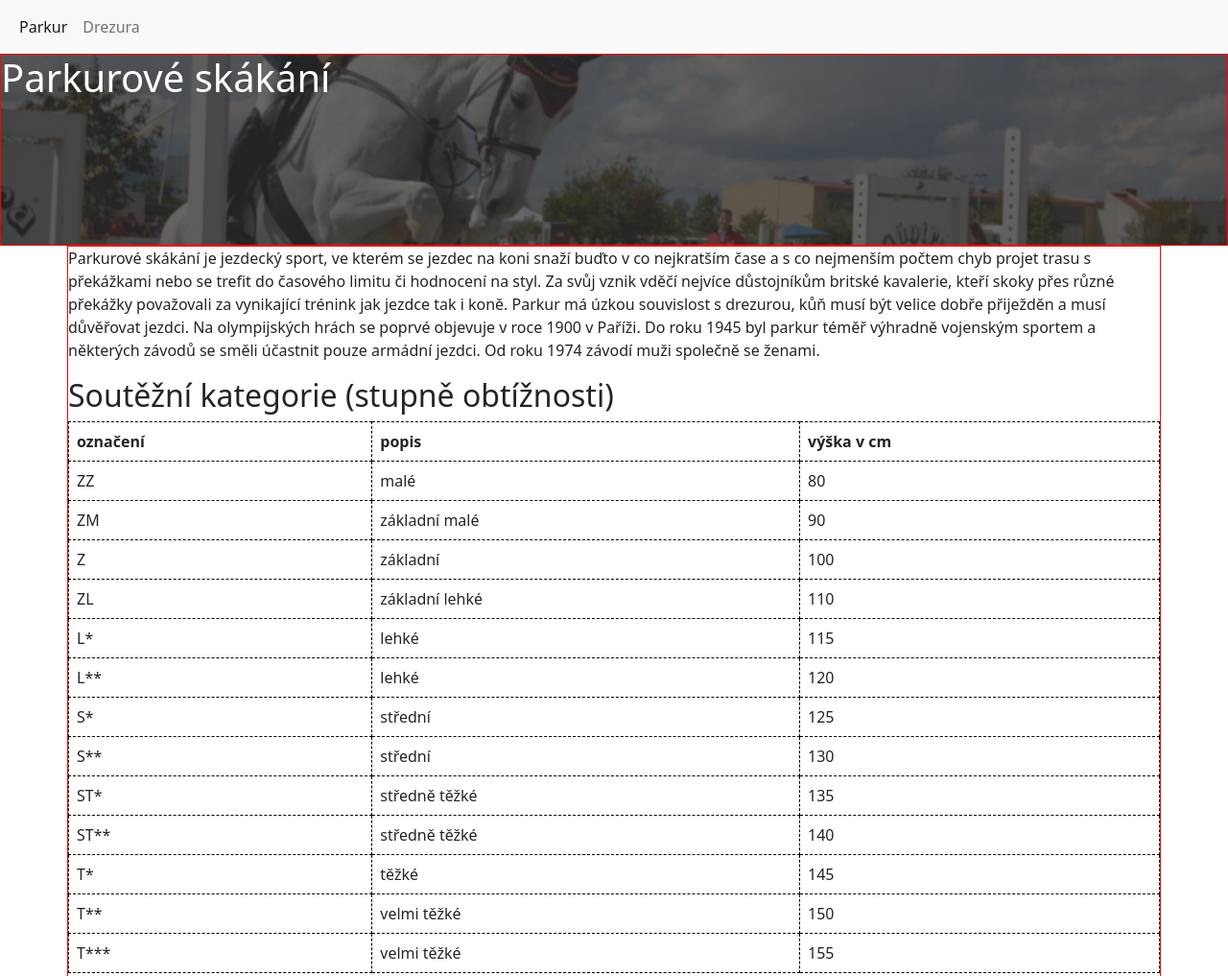
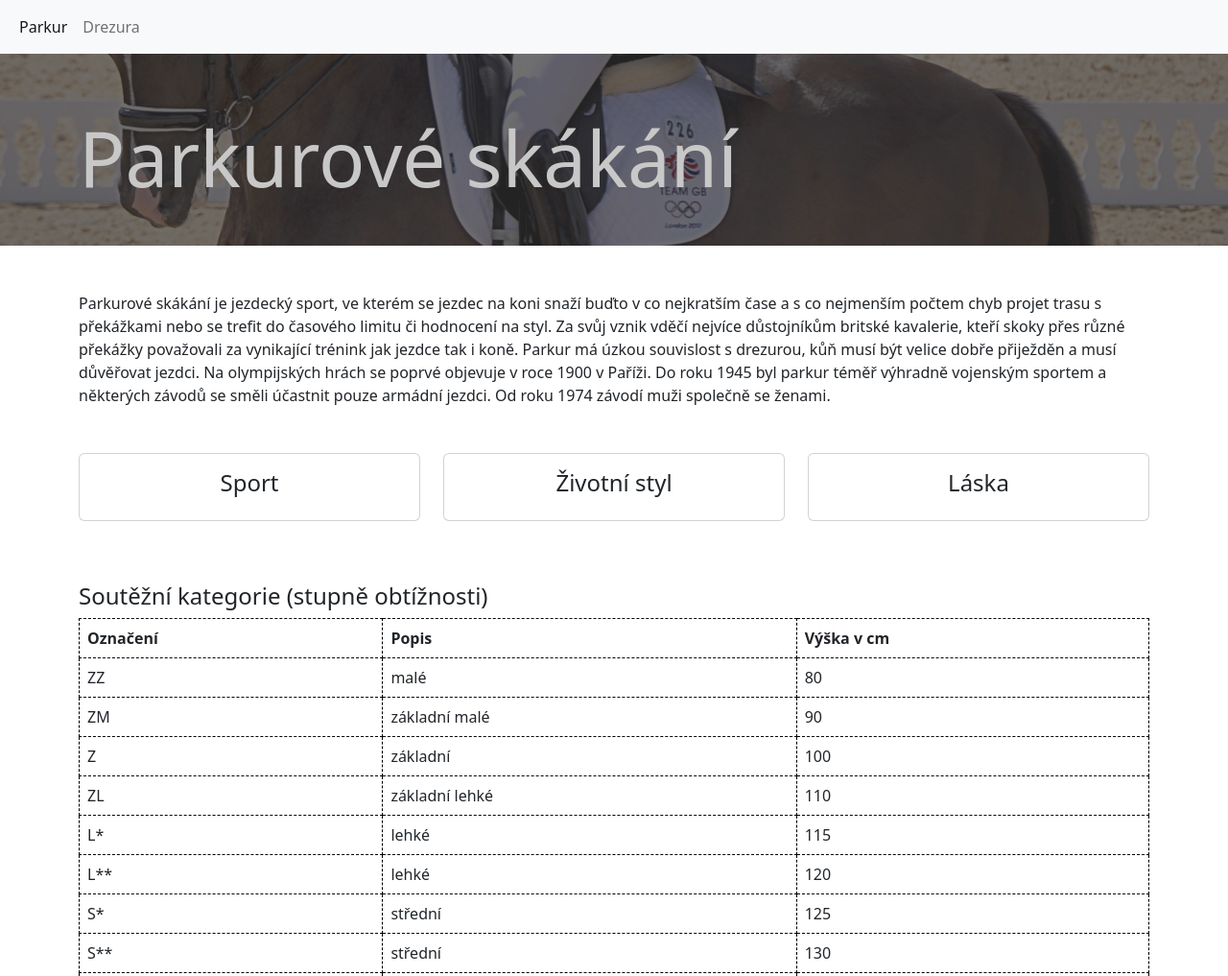
Before and after one commit to gyarab/2022_3e_wa_s1_machalikova, a plain HTML site: page Prolinkovane_stranky/Parkur.html in a window 1280 px wide. Shown: the top 1017 px of the page at 96% size. Drawn offline with nearby package versions, Linux system fonts and the light colour scheme.

Commit message:
add responzive cards

```diff
--- a/Prolinkovane_stranky/Parkur.html
+++ b/Prolinkovane_stranky/Parkur.html
@@ -29,20 +29,47 @@
         </div>
     </nav>
 
-    <div class="container-fluid herop debug">
+    <div class="container-fluid herod mb-4 mb-md-5">
         <div class="overcast">
-            <h1>Parkurové skákání</h1>
+            <div class="container">
+                <h1 class="display-1">Parkurové skákání</h1>
+            </div>
         </div>
     </div>
 
-    <div class="container debug">
-        <p>Parkurové skákání je jezdecký sport, ve kterém se jezdec na koni snaží buďto v co nejkratším čase a s co nejmenším počtem chyb projet trasu s překážkami nebo se trefit do časového limitu či hodnocení na styl. Za svůj vznik vděčí nejvíce důstojníkům britské kavalerie, kteří skoky přes různé překážky považovali za vynikající trénink jak jezdce tak i koně. Parkur má úzkou souvislost s drezurou, kůň musí být velice dobře přiježděn a musí důvěřovat jezdci. Na olympijských hrách se poprvé objevuje v roce 1900 v Paříži. Do roku 1945 byl parkur téměř výhradně vojenským sportem a některých závodů se směli účastnit pouze armádní jezdci. Od roku 1974 závodí muži společně se ženami.</p>
+    <div class="container">
+        <p class="mb-4 mb-md-5">Parkurové skákání je jezdecký sport, ve kterém se jezdec na koni snaží buďto v co nejkratším čase a s co nejmenším počtem chyb projet trasu s překážkami nebo se trefit do časového limitu či hodnocení na styl. Za svůj vznik vděčí nejvíce důstojníkům britské kavalerie, kteří skoky přes různé překážky považovali za vynikající trénink jak jezdce tak i koně. Parkur má úzkou souvislost s drezurou, kůň musí být velice dobře přiježděn a musí důvěřovat jezdci. Na olympijských hrách se poprvé objevuje v roce 1900 v Paříži. Do roku 1945 byl parkur téměř výhradně vojenským sportem a některých závodů se směli účastnit pouze armádní jezdci. Od roku 1974 závodí muži společně se ženami.</p>
+
+        <div class="row mb-4 mb-md-5">
+            <div class="col-12 col-md-4">
+                <div class="card mb-3">
+                    <div class="card-body">
+                         <h2>Sport</h2>
+                    </div>
+                </div>
+            </div>
+            <div class="col-12 col-md-4">
+                <div class="card mb-3">
+                    <div class="card-body">
+                        <h2>Životní styl</h2>
+                   </div>
+               </div>
+            </div>
+            <div class="col-12 col-md-4">
+                <div class="card mb-3">
+                    <div class="card-body">
+                        <h2>Láska</h2>
+                   </div>
+               </div>
+            </div>
+        </div>
+
         <h2>Soutěžní kategorie (stupně obtížnosti)</h2>
-        <table class="table">
+        <table class="table mb-4 mb-md-5">
             <tr>
-             <th>označení</th>
-                <th>popis</th>
-                <th>výška v cm</th>
+                <th>Označení</th>
+                <th>Popis</th>
+                <th>Výška v cm</th>
             </tr>
             <tr>
                 <td>ZZ</td>
@@ -99,8 +126,9 @@
                 <td>155</td>
             </tr>
         </table>
+
         <h2>Čeští jezdci</h2>
-        <ul>
+        <ul class="mb-4 mb-md-5">
             <li>Aleš Opatrný</li>
             <li>Anna Kellnerová</li>
             <li>Zuzana Zelinková</li>
--- a/Prolinkovane_stranky/style.css
+++ b/Prolinkovane_stranky/style.css
@@ -1,9 +1,11 @@
 .menu {
     padding-left: 0;
 }
+
 .menu li {
     display: inline;
 }
+
 .menu a {
     color: black;
     background-color: lightblue;
@@ -11,43 +13,57 @@
     margin: 5px 10px 5 px 0;
     text-decoration: none;
 }
+
 .menu a:hover {
     background-color: lightcyan;
 }
+
 .menu a.active {
     background-color: cyan;
 }
+
 .herop {
+    padding: 0;
     height: 200px;
-    overflow: hidden;
     background-image: url('./skakani.jpg');
     background-size: cover;
     background-position: 50% 48%;
 }
+
 .herod {
+    padding: 0;
     height: 200px;
-    overflow: hidden;
     background-image: url('./drezurni.jfif');
     background-size: cover;
     background-position: 50% 45%;
 }
+
 th, td {
     border: 1px dashed black;
 }
-img{
-    width: 350px;
-}
+
 .debug{
     border: 1px solid red;
     padding: 0;
 }
+
 .overcast{
     height: 100%;
     height: 100%;
     background-color: rgba(50, 50, 50, 0.7);
 
 }
-.overcast h1{
-    color: white;
+
+h1{
+    padding-top: 60px;
+    color: rgb(200, 200, 200);
 
 }
+
+.card h2{
+    text-align: center;
+}
+
+h2 {
+    font-size: 1.5rem;
+}
```
Also changed, not shown: Prolinkovane_stranky/Drezura.html (+8 -3 lines).
